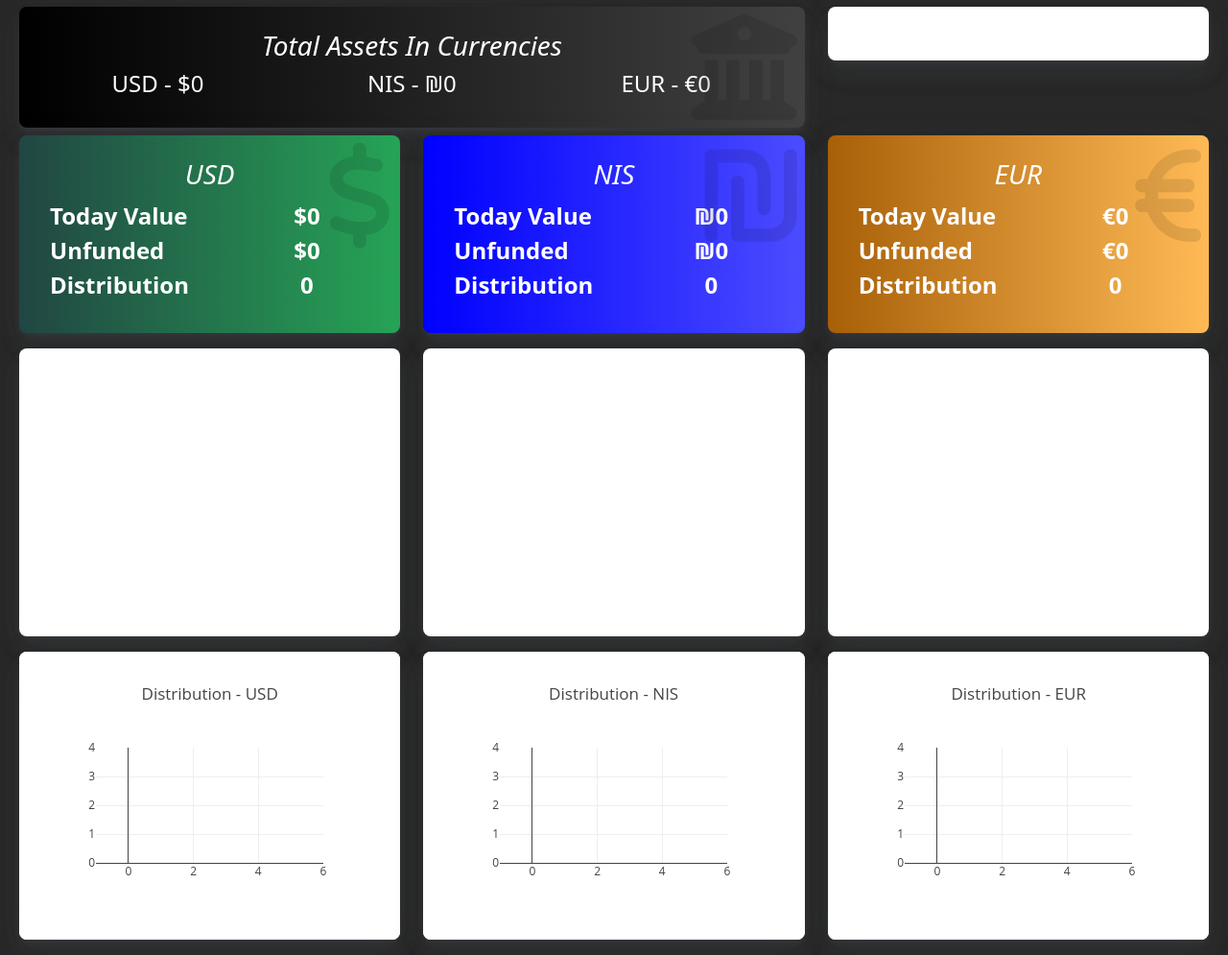
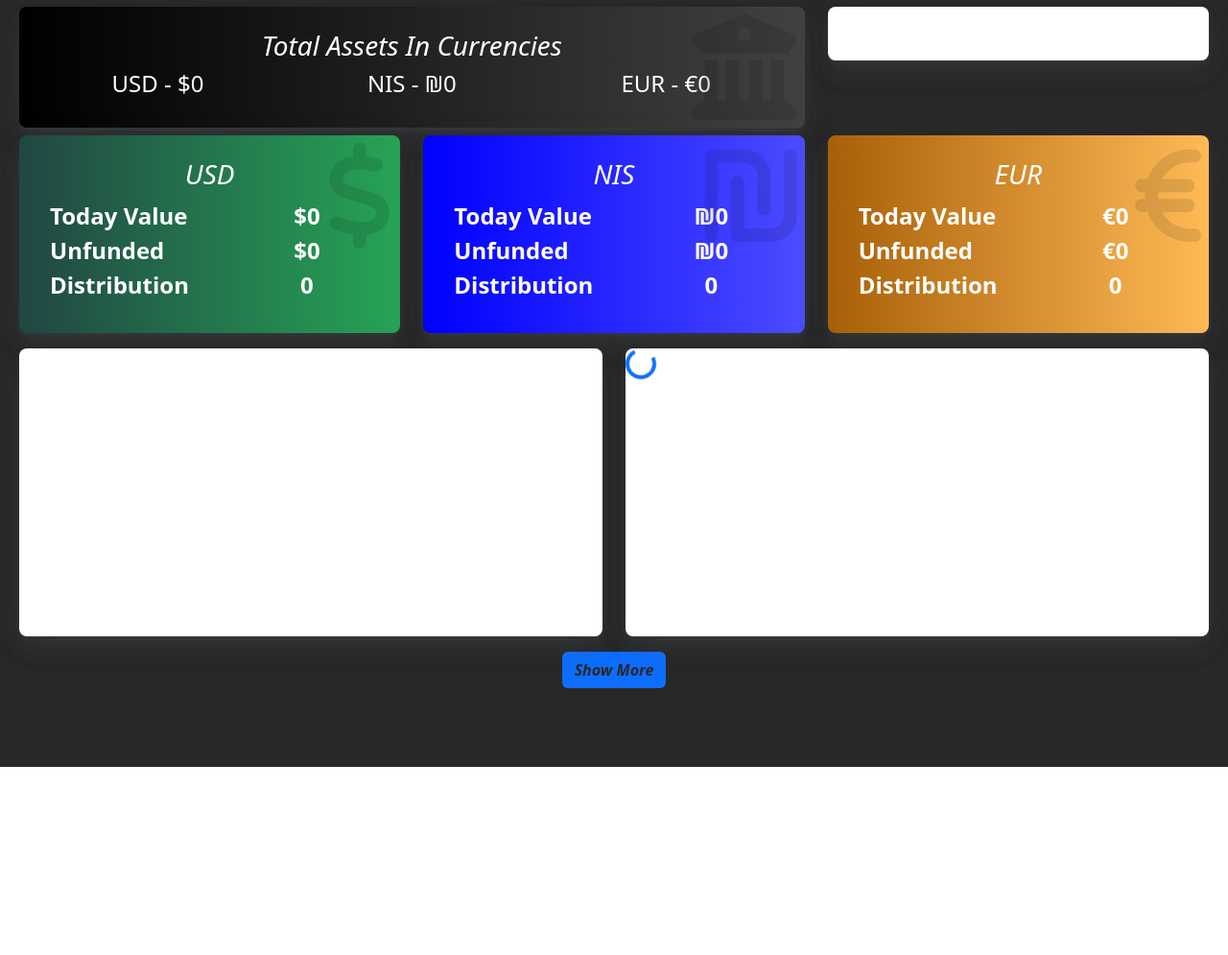
Before and after one commit to nirb/django_watchers, a Django app: page / in a window 1280 px wide. Shown: the part 58-1053 px from the top of the page at 96% size. After the commit the page ends 857 px from the top, so only its background shows below. Run offline with Django 4.2, Linux system fonts and the light colour scheme; the visitor is signed in with stand-in values (Sample User, id 1); data that the repository does not hold is empty; some libraries are stand-ins or nearby versions.

Commit message:
total sum in currency plot

```diff
--- a/core/watchers_fin.py
+++ b/core/watchers_fin.py
@@ -47,7 +47,8 @@ class WatchersFin:
 
         self.watchers = Watcher.objects.filter(user_id=user_id).order_by(
             NAME).order_by(CURRENCY)
-        self.get_total_values_monthly(user_id, "NIS")
+        # self.get_total_values_monthly(user_id, "NIS")
+        # self.get_total_values_monthly(user_id, "NIS", DISTRIBUTION_EVENT_TYPE)
 
         self.calculate_currency_sum()
         self.convert_sum_values_to_str()
@@ -79,7 +80,7 @@ class WatchersFin:
         # set watcher fin_info, calculate the total values for all watchers
         for watcher in self.watchers:
             if watcher.type in INVESTMENT_WATCHER_TYPES:
-                #print("calculate_currency_sum", watcher.name)
+                # print("calculate_currency_sum", watcher.name)
                 fin_info = calculate_investment_info(watcher.get_events())
                 fin_info[UNFUNDED_CURRENCY] = int_to_str(
                     fin_info[UNFUNDED], watcher.currency)
@@ -140,6 +141,9 @@ class WatchersFin:
         return None
 
     def get_watchers_sum_currency_per_month(self, user_id, currency, events_type):
+        if "Total_in_" in currency:
+            currency = currency.split("_")[-1]
+            return self.get_total_values_monthly(user_id, currency, events_type)
         watchers = self.get_watchers(user_id).filter(currency=currency)
         return self.get_watchers_sum_per_month(watchers, currency, events_type)
 
@@ -168,7 +172,7 @@ class WatchersFin:
         sorted_sum = dict(sorted(total_sum_per_month.items()))
         return [{"date": date_str, "value": value} for date_str, value in sorted_sum.items()]
 
-    def get_total_values_monthly(self, user_id, to_currency="USD"):
+    def get_total_values_monthly(self, user_id, to_currency="USD", events_type=STATEMENT_EVENT_TYPE):
         total_values = None
 
         # put the to_currency in the first place
@@ -177,13 +181,10 @@ class WatchersFin:
 
         for currency in currencies:
             sum_per_month = self.get_watchers_sum_per_month(
-                self.get_watchers(user_id).filter(currency=currency), currency, STATEMENT_EVENT_TYPE)
+                self.get_watchers(user_id).filter(currency=currency), currency, events_type)
             if total_values is None:
                 total_values = sum_per_month
                 continue
-
-            if currency == "NIS":
-                print("x")
 
             for item in sum_per_month:
                 date_str = item['date']
@@ -198,4 +199,5 @@ class WatchersFin:
                         else:
                             total_values[index]['value'] += value
 
-        print("get_total_values_monthly", json.dumps(total_values, indent=2))
+        # print("get_total_values_monthly", json.dumps(total_values, indent=2))
+        return total_values
--- a/dashboard/templates/watchers/watchers_plots.html
+++ b/dashboard/templates/watchers/watchers_plots.html
@@ -3,6 +3,23 @@
 
 <center>
     <div class="row mt-2">
+        <div class="col-12 col-sm-6">
+            <div class="card mb-3" id="Total_in_NIS_Statement" style="height: 300px;">
+                <div class="spinner-border text-primary" id="Total_in_NIS_Statement_spinner" role="status">
+                    <span class="visually-hidden">Loading...</span>
+                </div>
+            </div>
+        </div>
+        <div class="col-12 col-sm-6">
+            <div class="card mb-3" id="Total_in_NIS_Distribution" style="height: 300px;">
+                <div class="spinner-border text-primary" id="Total_in_NIS_Distribution_spinner" role="status">
+                    <span class="visually-hidden">Loading...</span>
+                </div>
+            </div>
+        </div>
+    </div>
+    <button class="btn btn-primary" id="more_btn" onclick="show_more_plolts()">Show More</button>
+    <div class="row mt-2" style="display: none;" id="more_plots">
         <div class="col-12 col-sm-4">
             <div class="card mb-3" id="USD_Statement" style="height: 300px;">
                 <div class="spinner-border text-primary" id="USD_Statement_spinner" role="status">
@@ -50,6 +67,17 @@
 
 <script>
     document.addEventListener('DOMContentLoaded', function () {
+        fetchWatchersPlotsData("Total_in_NIS", "Statement", (data) => {
+            on_done(data, "Total_in_NIS", "Statement")
+            fetchWatchersPlotsData("Total_in_NIS", "Distribution", on_done);
+        });
+    });
+
+
+    function show_more_plolts() {
+        console.log("show_more_plolts")
+        document.getElementById("more_btn").style.display = "none";
+        document.getElementById("more_plots").style.display = "block";
         let currencies = ["USD", "NIS", "EUR"];
         let max_timeout = 1000
         for (let currency of currencies) {
@@ -60,7 +88,7 @@
                 fetchWatchersPlotsData(currency, "Distribution", on_done);
             }, Math.random() * max_timeout);
         }
-    });
+    }
 
     function on_done(data, currency, event_type) {
         let object_id = currency + "_" + event_type;
@@ -77,6 +105,7 @@
         let spinner = document.getElementById(currency + "_" + event_type + "_spinner");
         if (spinner)
             spinner.style.display = 'none';
+        currency = currency.replace(/_/g, " ")
         let title = event_type + " - " + currency
         // leave only the 12 latest elements in the dada array
         if (event_type == "Statement") {
```
